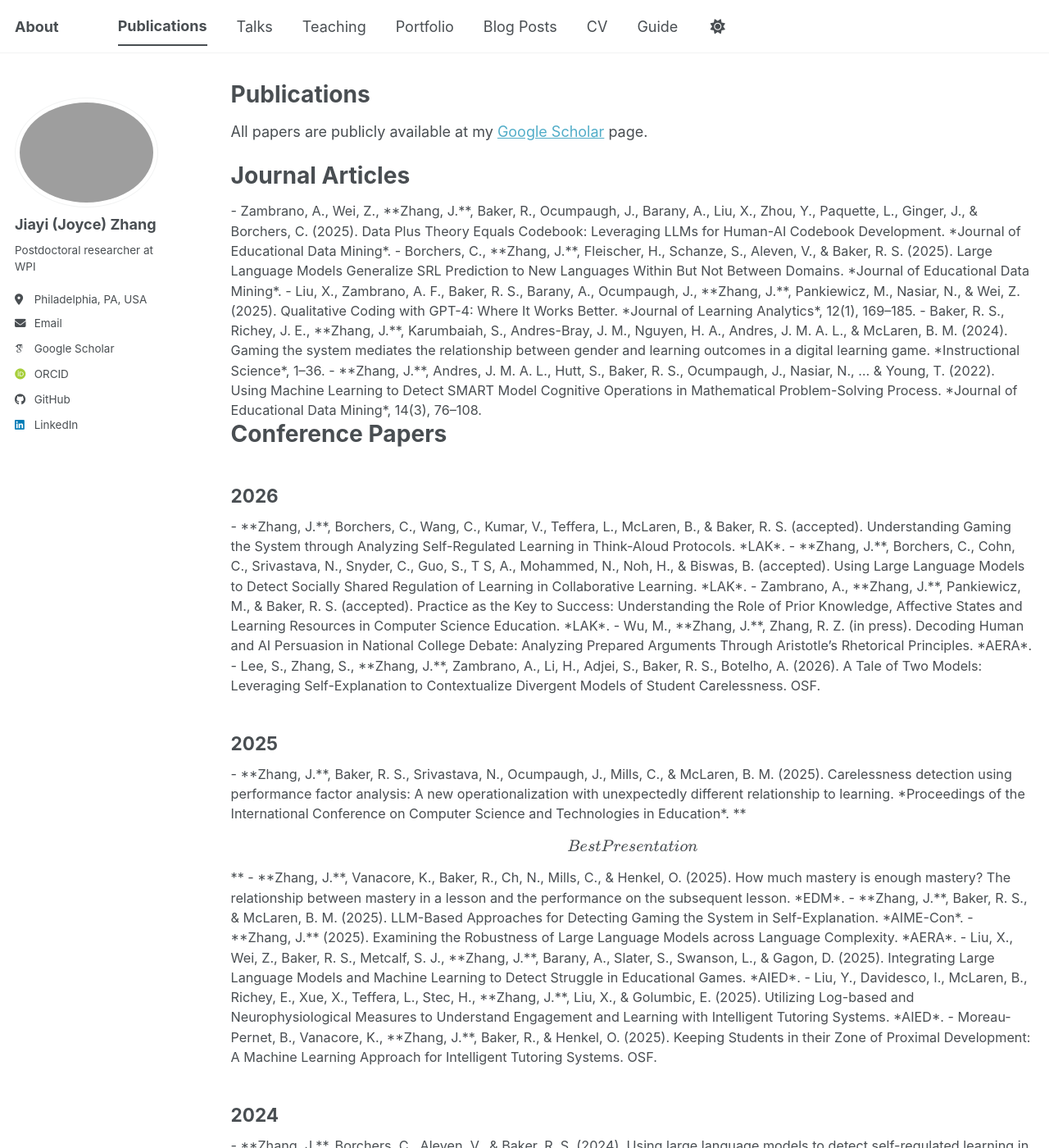
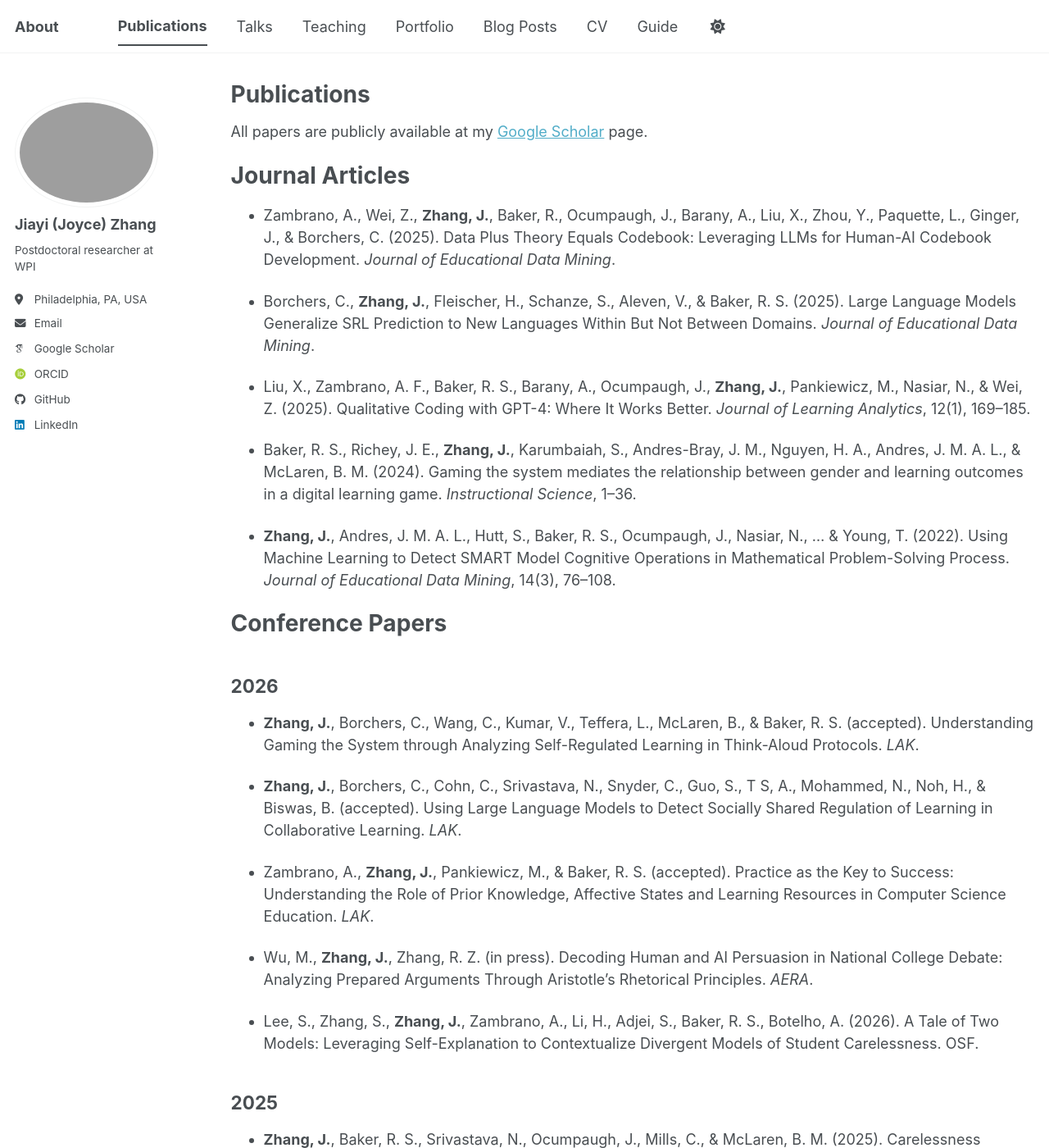
Before and after one commit to JZ2655/jz2655.github.io, a Jekyll site: the page built from _pages/publications.md, in a window 1280 px wide and 1400 px high. Shown: the whole window at 82% size. Built offline with Jekyll 4.4.1, drawn with Linux system fonts in a browser that asks for light colours; some web fonts are replaced; a script bundle is joined from its source files by our own code; library files that are not in the unit come from our copies; some of the changed text lies outside the part shown.

Commit message:
Update publications.md

```diff
--- a/_pages/publications.md
+++ b/_pages/publications.md
@@ -7,9 +7,8 @@ author_profile: true
 
 All papers are publicly available at my [Google Scholar](https://scholar.google.com/citations?user=wsmdU28AAAAJ&hl=en) page.
 
+
 # Journal Articles
-<div style="font-size:0.9em;">
-
 -   Zambrano, A., Wei, Z., **Zhang, J.**, Baker, R., Ocumpaugh, J.,
     Barany, A., Liu, X., Zhou, Y., Paquette, L., Ginger, J., &
     Borchers, C. (2025). Data Plus Theory Equals Codebook: Leveraging
@@ -38,12 +37,9 @@ All papers are publicly available at my [Google Scholar](https://scholar.google.
     Problem-Solving Process. *Journal of Educational Data Mining*,
     14(3), 76–108.
 
-</div>
-
 # Conference Papers
 
 ## 2026
-<div style="font-size:0.9em;">
 
 -   **Zhang, J.**, Borchers, C., Wang, C., Kumar, V., Teffera, L.,
     McLaren, B., & Baker, R. S. (accepted). Understanding Gaming the
@@ -69,10 +65,8 @@ All papers are publicly available at my [Google Scholar](https://scholar.google.
     Self-Explanation to Contextualize Divergent Models of Student
     Carelessness. OSF.
 
-    </div>
 
 ## 2025
-<div style="font-size:0.9em;">
 
 -   **Zhang, J.**, Baker, R. S., Srivastava, N., Ocumpaugh, J., Mills,
     C., & McLaren, B. M. (2025). Carelessness detection using
@@ -108,7 +102,6 @@ All papers are publicly available at my [Google Scholar](https://scholar.google.
     Development: A Machine Learning Approach for Intelligent Tutoring
     Systems. OSF.
 
-    </div>
 
 ## 2024
 <div style="font-size:0.9em;">
@@ -159,8 +152,6 @@ All papers are publicly available at my [Google Scholar](https://scholar.google.
     Exploring the potential of large language models for qualitative
     codebook development. *AIED*.
 
-    </div>
-
 ## 2023
 <div style="font-size:0.9em;">
 
@@ -189,8 +180,7 @@ All papers are publicly available at my [Google Scholar](https://scholar.google.
 -   Andres, J. M., Baker, R. S., Hutt, S. J., Mills, C., **Zhang, J.**,
     Rhodes, S., & DePiro, A. (2023). Anxiety, achievement, and
     self-regulated learning in CueThink. *ISLS*.
-
-    </div>
+ </div>
 
 ## 2022
 <div style="font-size:0.9em;">
@@ -221,8 +211,7 @@ All papers are publicly available at my [Google Scholar](https://scholar.google.
 -   He, M., Baker, R., Hutt, S., & **Zhang, J.** (2022). A Less
     Overconservative Method for Reliability Estimation for Cohen’s
     Kappa.
-
-    </div>
+</div>
 
 ## 2021
 <div style="font-size:0.9em;">
@@ -236,5 +225,4 @@ All papers are publicly available at my [Google Scholar](https://scholar.google.
     R., Mogessie, M., … & McLaren, B. M. (2021). Gaming and confusion
     explain learning advantages for a math digital learning game.
     *AIED*. **\[Nominated for Best Paper Award\]**
-
-    </div>
+</div>
```
